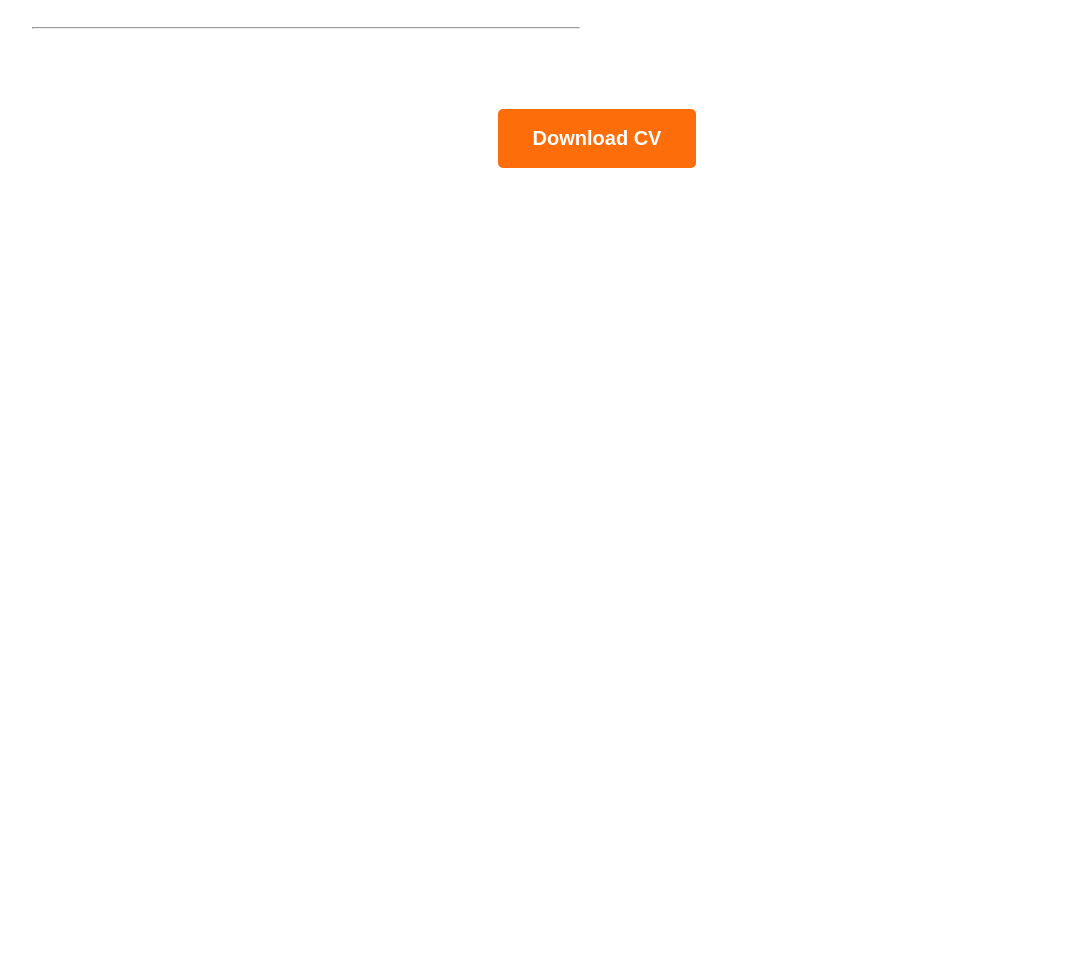
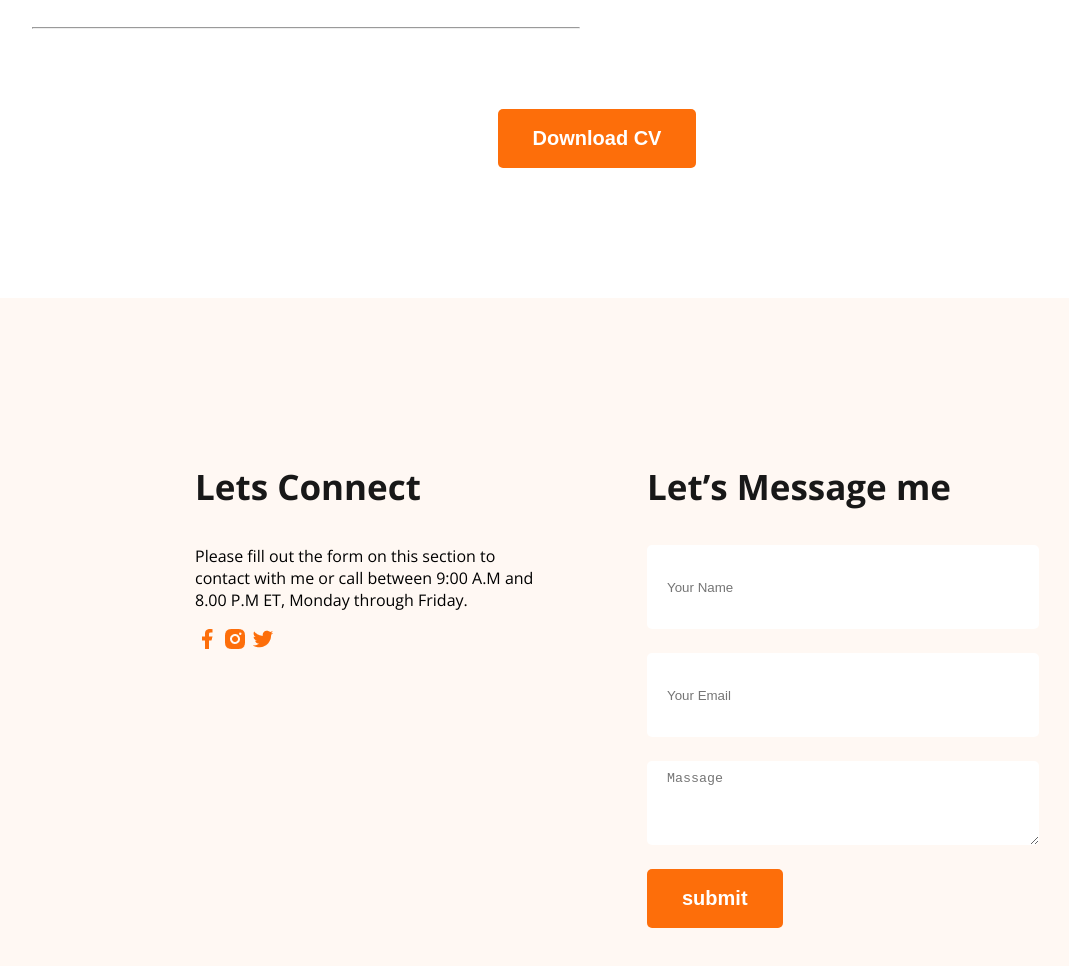
Before and after one commit to sajid-49/web-dev-portfolio, a plain HTML site: page index.html in a window 1280 px wide. Shown: the part 3187-4153 px from the top of the page, without its empty margins (43-1112 px from the left). Before the commit the page ends 3485 px from the top, so only its background shows below. Drawn offline with nearby package versions, Linux system fonts and the light colour scheme.

Commit message:
footer section code include

```diff
--- a/index.html
+++ b/index.html
@@ -221,6 +221,44 @@
       <!-- Summary Section Ends Here -->
     </main>
 
-    <footer></footer>
+    <footer class="secondary-bg">
+      <div class="footer-column">
+        <h3 class="section-title">Lets Connect</h3>
+        <p>
+          Please fill out the form on this section to contact with me or call
+          between 9:00 A.M and 8.00 P.M ET, Monday through Friday.
+        </p>
+
+        <div>
+          <a href="https://www.facebook.com/"
+            ><img src="images/icons/facebook.png" alt=""
+          /></a>
+
+          <a href="https://www.instagram.com/">
+            <img src="images/icons/insta.png" alt=""
+          /></a>
+
+          <a href="https://x.com/"
+            ><img src="images/icons/twitter.png" alt=""
+          /></a>
+        </div>
+      </div>
+      <div class="footer-column">
+        <h3 class="section-title">Let’s Message me</h3>
+
+        <form action="">
+          <input type="text" name="" id="" placeholder="Your Name" />
+          <input type="email" name="" id=" " placeholder="Your Email" />
+          <textarea
+            name=""
+            id=""
+            cols="30"
+            rows="30"
+            placeholder="Massage"
+          ></textarea>
+          <input class="primary-btn" type="submit" value="submit" />
+        </form>
+      </div>
+    </footer>
   </body>
 </html>
--- a/styles/style.css
+++ b/styles/style.css
@@ -202,3 +202,29 @@ main section {
 }
 
 /* Resume section Ends here */
+
+/* Footer Styles Starts here */
+
+footer {
+  padding: 130px 230px;
+  display: flex;
+  /* justify-content: ; */
+  gap: 100px;
+}
+
+.footer-column {
+  width: 50%;
+}
+
+footer input[type="text"],
+footer input[type="email"],
+footer textarea {
+  height: 64px;
+  border-radius: 5px;
+  background-color: white;
+  display: block;
+  width: 100%;
+  padding: 10px 20px;
+  margin-bottom: 24px;
+  border: none;
+}
```
